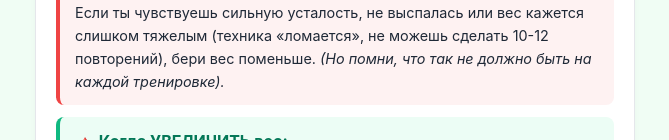
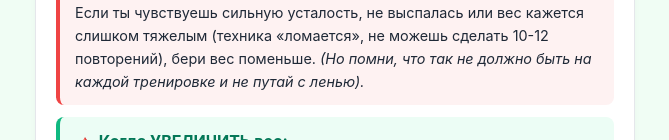
Before and after one commit to marrgulis/site, a plain HTML site: page index.html in a window 1280 px wide. Shown: the part 2189-2329 px from the top of the page, without its empty margins (305-974 px from the left). Drawn offline with Linux system fonts and the light colour scheme.

Commit message:
Update warning message about weight training

```diff
--- a/index.html
+++ b/index.html
@@ -303,7 +303,7 @@
           Если ты чувствуешь сильную усталость, не выспалась или вес кажется
           слишком тяжелым (техника «ломается», не можешь сделать 10-12
           повторений), бери вес поменьше.
-          <em>(Но помни, что так не должно быть на каждой тренировке).</em>
+          <em>(Но помни, что так не должно быть на каждой тренировке и не путай с ленью).</em>
         </div>
 
         <div class="guide-rule rule-increase">
```
